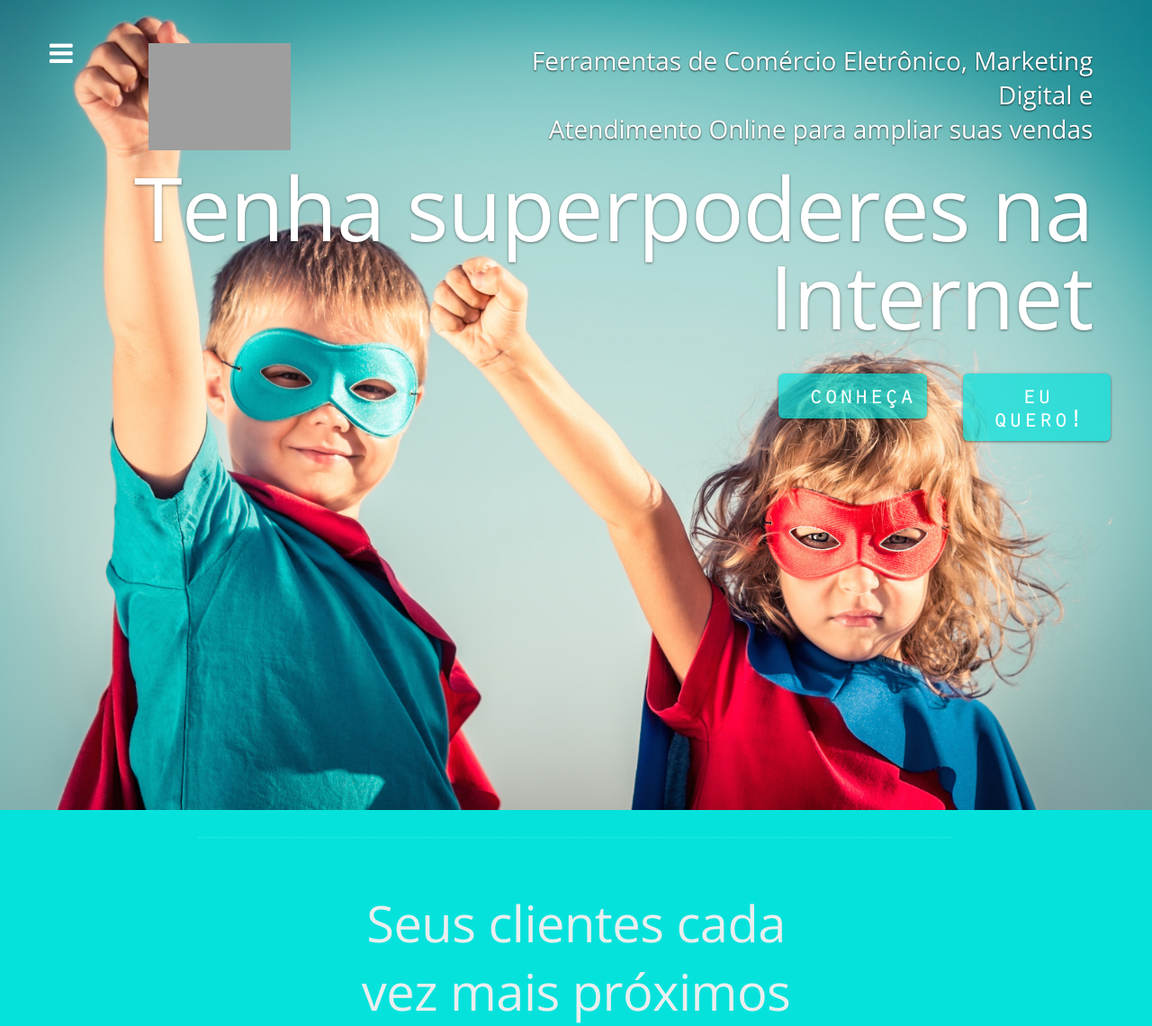
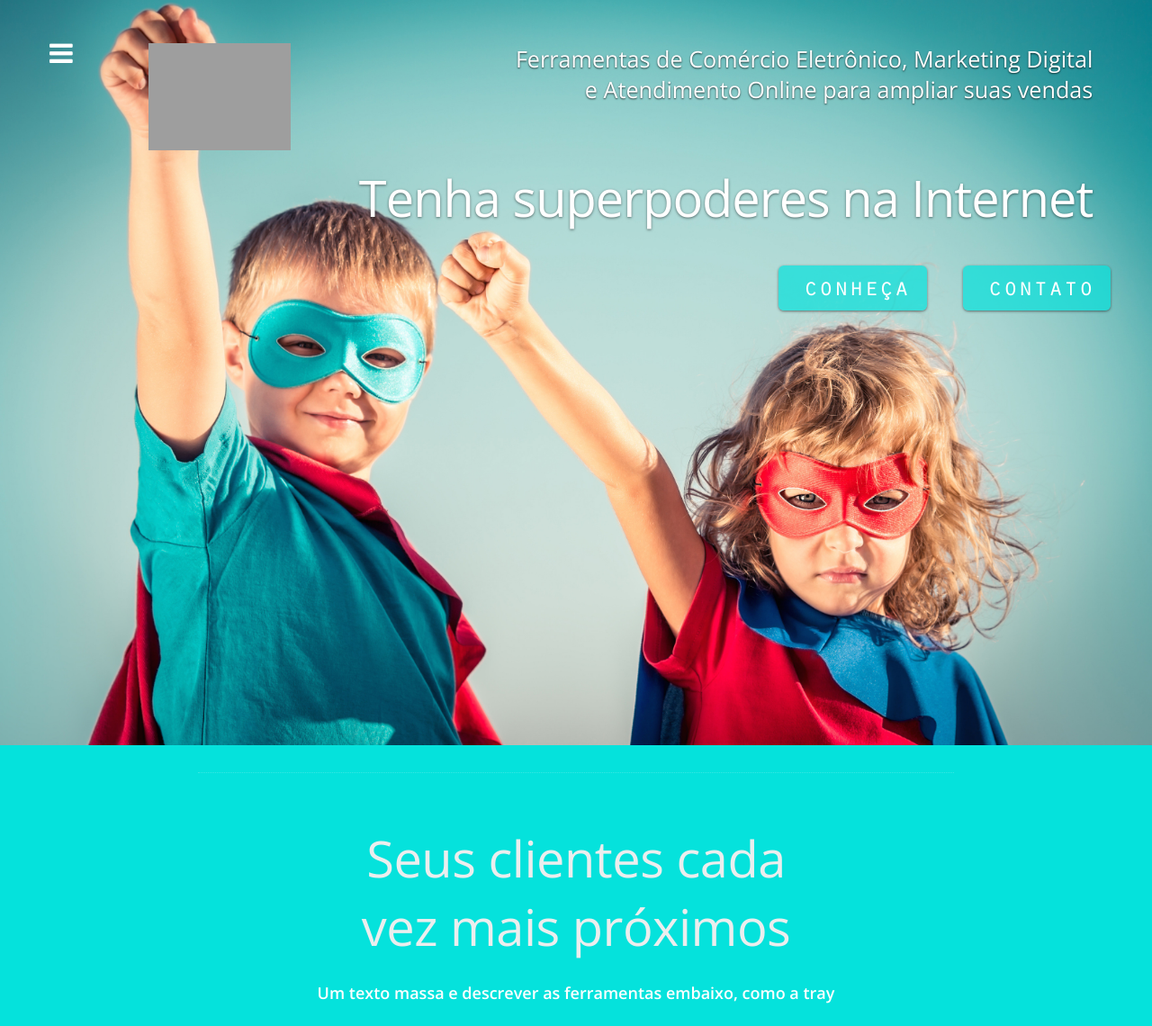
Before and after one commit to 3ecologias/3ecommerce, a Django app: page / in a window 1280 px wide. Shown: the top 1140 px of the page at 90% size. Run offline with Django 3.2, Linux system fonts and the light colour scheme; some libraries are stand-ins or nearby versions; grey boxes are pictures that could not be loaded.

Commit message:
update media query

```diff
--- a/core/static/css/layout.css
+++ b/core/static/css/layout.css
@@ -156,6 +156,7 @@ ul#nav li a {
 }
 
 ul#nav li a:hover { color: #1E732D; }
+ul#nav li a:visited { color: #1E732D!important; }
 ul#nav li a:active { background-color: transparent !important; }
 ul#nav li.current a { color: rgba(5, 226, 220, 1); }
 
--- a/core/static/css/media-queries.css
+++ b/core/static/css/media-queries.css
@@ -6,6 +6,75 @@
 
 /* ================================================================== */
 
+/* screenwidth less than 1280px
+--------------------------------------------------------------------- */
+@media only screen and (max-width: 1366px) {
+
+	/* Intro Styles
+	------------------------------------------------------------------ */
+	#intro {	min-height: 828px; }
+
+	/* Header
+	------------------------------------------------------------------ */
+
+	/* main
+	------------------------------------------------------------------ */
+	#main { margin-top: 90px; }
+	#main h1 {
+		font: 4.5em 'Open Sans', sans-serif;
+	}
+	#main p { font: 1.8em 'Open Sans', sans-serif; }
+
+	#main .btn {
+		padding: 0.6em 1.2em 0.3em 1em!important;
+	}
+
+	/* counter */
+	#main #counter {
+		width: 70%;
+		margin: 12px auto 0;
+	}
+	#main #counter span { font: 60px/1em 'Open Sans', serif;	}
+
+	/* mailchimp form */
+	#main #mc_embed_signup { margin-bottom: 6px; }
+
+}
+
+/* screenwidth less than 1280px
+--------------------------------------------------------------------- */
+@media only screen and (max-width: 1280px) {
+
+	/* Intro Styles
+	------------------------------------------------------------------ */
+	#intro {	min-height: 828px; }
+
+	/* Header
+	------------------------------------------------------------------ */
+
+	/* main
+	------------------------------------------------------------------ */
+	#main { margin-top: 90px; }
+	#main h1 {
+		font: 4em 'Open Sans', sans-serif;
+	}
+	#main p { font: 1.8em 'Open Sans', sans-serif; }
+
+	#main .btn {
+		padding: 0.6em 1.2em 0.3em 1em!important;
+	}
+
+	/* counter */
+	#main #counter {
+		width: 70%;
+		margin: 12px auto 0;
+	}
+	#main #counter span { font: 60px/1em 'Open Sans', serif;	}
+
+	/* mailchimp form */
+	#main #mc_embed_signup { margin-bottom: 6px; }
+
+}
 
 /* screenwidth less than 1140px
 --------------------------------------------------------------------- */
--- a/core/templates/core/index.html
+++ b/core/templates/core/index.html
@@ -51,7 +51,7 @@
           </a>
         </div>
         <div id="slogan" class="seven columns offset-2">
-          <p>Ferramentas de Comércio Eletrônico, Marketing Digital e <br>Atendimento Online para ampliar suas vendas</p>
+          <p>Ferramentas de Comércio Eletrônico, Marketing Digital e Atendimento Online para ampliar suas vendas</p>
         </div>
         <div class="twelve columns">
           <h1>Tenha superpoderes na Internet</h1>
@@ -62,7 +62,7 @@
         <a class="smoothscroll" href="#about"><button class="btn btn-lg">conheça</button></a>
       </div>
       <div class="two columns">
-        <a href="#contatos" class="modal-link" data-toggle="modal"><button class="btn btn-lg">eu quero!</button></a>
+        <a href="#contatos" class="modal-link" data-toggle="modal"><button class="btn btn-lg">contato</button></a>
       </div>
 
     </div> <!-- main end -->
@@ -320,9 +320,10 @@
 
   <ul id="nav" class="nav">
     <li class="current"><a class="smoothscroll" href="#intro">Início</a></li>
-    <li><a class="smoothscroll" href="#location">Lojas</a></li>
-    <li><a class="smoothscroll" href="#about">Sobre</a></li>
-    <li><a class="smoothscroll" href="#franchise">Franquias</a></li>
+    <li><a class="smoothscroll" href="#about">Conheça</a></li>
+    <li><a class="smoothscroll" href="#franchise">Atendimento</a></li>
+    <li><a class="smoothscroll" href="#portfolio">Portfólio</a></li>
+    <li><a href="#contatos" class="modal-link" data-toggle="modal">Contato</a></li>
 
   </ul> <!-- end #nav -->
 
```
Also changed, not shown: 11 other files.
